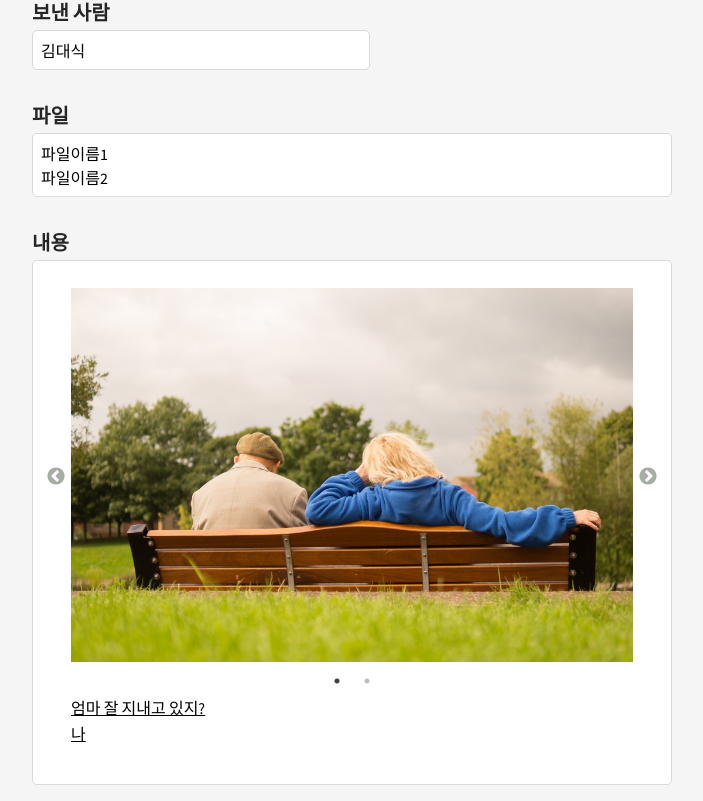
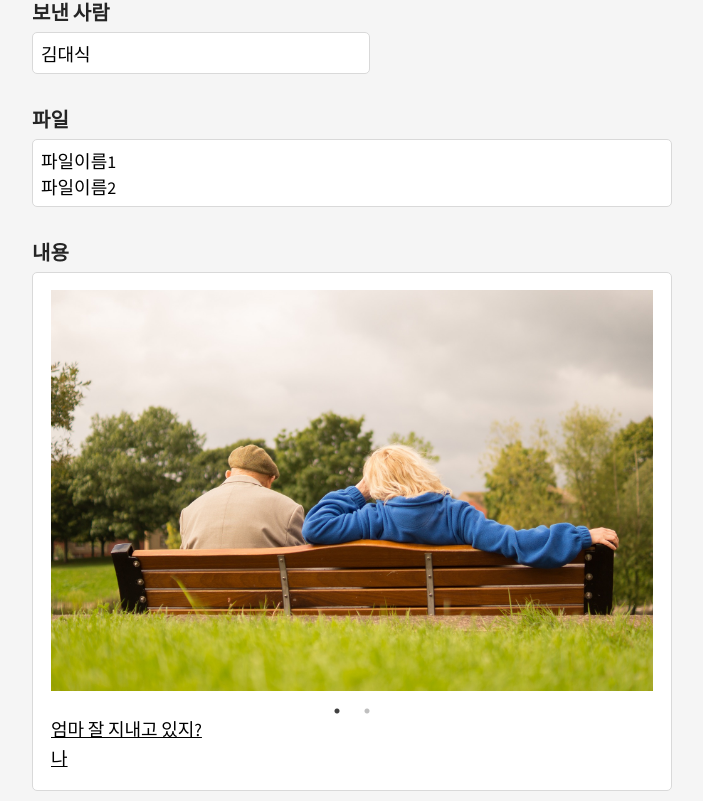
Before and after one commit to eyear22/eyear_frontend, a React (Create React App) app: page /detail/1 in a window 1280 px wide. Shown: the part 259-1060 px from the top of the page, without its empty margins (288-991 px from the left). Built offline with nearby package versions, Linux system fonts and the light colour scheme; no server answers.

Commit message:
[CHORE] 편지 디테일 페이지 레이아웃 수정

```diff
--- a/src/components/detail/Content.js
+++ b/src/components/detail/Content.js
@@ -19,7 +19,7 @@ const Container = styled.div`
 `;
 
 const Wrap = styled.div`
-  margin: 20px;
+  margin-top: 20px;
   line-height: 160%;
   text-decoration: underline;
 `;
--- a/src/components/detail/ImageSlide.js
+++ b/src/components/detail/ImageSlide.js
@@ -13,6 +13,7 @@ const ImageSlide = () => {
     slidesToScroll: 1,
     centerMode: true,
     centerPadding: '0px',
+    arrows: false,
   };
 
   const data = [
@@ -32,13 +33,7 @@ const ImageSlide = () => {
   );
 };
 
-const StyledSlider = styled(Slider)`
-  .slick-prev::before,
-  .slick-next::before {
-    color: #889287;
-  }
-  margin: 10px 20px;
-`;
+const StyledSlider = styled(Slider)``;
 
 const CardBox = styled.div``;
 
--- a/src/components/detail/ItemLayout.js
+++ b/src/components/detail/ItemLayout.js
@@ -19,7 +19,7 @@ const Title = styled.div`
   font-weight: bold;
   font-size: 20px;
   color: #252525;
-  margin-bottom: 4px;
+  margin-bottom: 6px;
 `;
 
 const Wrap = styled.div`
@@ -28,6 +28,7 @@ const Wrap = styled.div`
   border-radius: 5px;
   background-color: #fff;
   width: ${(props) => props.width || '100%-16px'};
+  font-size: 18px;
 `;
 
 export default ItemLayout;
--- /dev/null
+++ b/src/components/detail/VideoArea.js
@@ -0,0 +1,24 @@
+import styled from 'styled-components';
+import Test from '../../assets/my.vtt';
+
+const VideoArea = ({ videoId }) => {
+  return (
+    <Container>
+      <Video controls>
+        <source src={`http://localhost:5000/${videoId}`} type="video/mp4" />
+        <track kind="subtitles" src={Test} srcLang="ko" label="Korean" />
+        없음
+      </Video>
+    </Container>
+  );
+};
+
+const Container = styled.div`
+  padding: 10px;
+`;
+
+const Video = styled.video`
+  width: 100%;
+`;
+
+export default VideoArea;
--- a/src/pages/Detail.js
+++ b/src/pages/Detail.js
@@ -1,11 +1,11 @@
 import styled from 'styled-components';
 import Layout from '../components/common/Layout';
-import Test from '../assets/my.vtt';
 import { publicRequest } from '../hooks/requestMethods';
 import { useEffect, useState } from 'react';
 import ItemLayout from '../components/detail/ItemLayout';
 import ButtonArea from '../components/detail/ButtonArea';
 import Content from '../components/detail/Content';
+import VideoArea from '../components/detail/VideoArea';
 
 const LetterData = [
   {
@@ -46,11 +46,9 @@ const Detail = () => {
           파일이름2
         </ItemLayout>
         {videoDetail.post_id && (
-          <Video controls>
-            <source src={`http://localhost:5000/${videoDetail.video}`} type="video/mp4" />
-            <track kind="subtitles" src={Test} srcLang="ko" label="Korean" />
-            없음
-          </Video>
+          <ItemLayout title="영상">
+            <VideoArea videoId={videoDetail.video} />
+          </ItemLayout>
         )}
         <ItemLayout title="내용">
           <Content img={LetterData.img} writing={LetterData.content} />
@@ -65,9 +63,4 @@ const Container = styled.div`
   margin-top: 40px;
 `;
 
-const Video = styled.video`
-  width: 100%;
-  margin-bottom: 20px;
-`;
-
 export default Detail;
```
